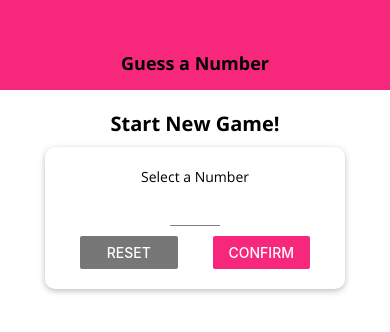
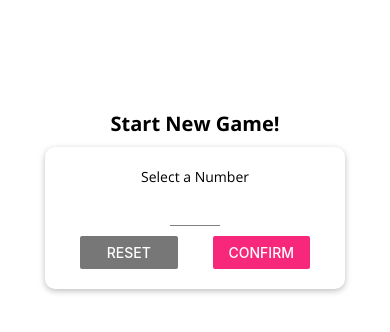
Before and after one commit to pereligins/NumbersGames, a React Native app: screen / in a window 390 px wide. Shown: the top 332 px of the page. Built offline with nearby package versions, Linux system fonts and the light colour scheme.

Commit message:
finish styling

```diff
--- a/App.js
+++ b/App.js
@@ -1,5 +1,5 @@
 import React, {useState} from 'react';
-import {StyleSheet, View} from 'react-native';
+import {SafeAreaView, StyleSheet, View} from 'react-native';
 import Header from "./components/Header";
 import StartGameScreen from "./screen/StartGameScreen";
 import GameScreen from "./screen/GameScreen";
@@ -47,10 +47,10 @@
     }
 
     return (
-        <View style={styles.screen}>
-            <Header title='Guess a Number'/>
-            {content}
-        </View>
+        <SafeAreaView style={styles.screen}>
+                <Header title='Guess a Number'/>
+                {content}
+        </SafeAreaView>
     );
 }
 
--- a/components/Header.js
+++ b/components/Header.js
@@ -1,30 +1,43 @@
 import React from 'react';
-import {View, Text, StyleSheet} from 'react-native';
-import Colors from '../constants/colors'
+import { View, Text, StyleSheet, Platform } from 'react-native';
+
+import TitleText from './TitleText';
+import Colors from '../constants/colors';
 
 const Header = props => {
-    return(
-        <View style={styles.header}>
-            <Text style={styles.headerTitle}>
-                {props.title}
-            </Text>
+    return (
+        <View
+            style={{
+                ...styles.headerBase,
+                ...Platform.select({
+                    ios: styles.headerIOS,
+                    android: styles.headerAndroid
+                })
+            }}
+        >
+            <TitleText style={styles.title}>{props.title}</TitleText>
         </View>
-    )
+    );
 };
 
 const styles = StyleSheet.create({
-    header: {
+    headerBase: {
         width: '100%',
         height: 90,
         paddingTop: 36,
-        backgroundColor: Colors.primary,
         alignItems: 'center',
         justifyContent: 'center'
     },
-    headerTitle: {
-        color: 'black',
-        fontSize: 18,
-        fontFamily: 'open-sans-bold'
+    headerIOS: {
+        backgroundColor: 'white',
+        borderBottomColor: '#ccc',
+        borderBottomWidth: 1
+    },
+    headerAndroid: {
+        backgroundColor: Colors.primary
+    },
+    title: {
+        color: Platform.OS === 'ios' ? Colors.primary : 'white'
     }
 });
 
--- a/components/MainButton.js
+++ /dev/null
@@ -1,30 +0,0 @@
-import React from 'react';
-import {View, Text, StyleSheet, TouchableOpacity} from 'react-native';
-
-import colors from "../constants/colors";
-
-const MainButton = props => {
-    return <TouchableOpacity activeOpacity={0.8} onPress={props.onPress}>
-        <View style={styles.button}>
-            <Text style={styles.buttonText}>{props.children}</Text>
-        </View>
-    </TouchableOpacity>
-};
-
-const styles = StyleSheet.create({
-    button: {
-        backgroundColor: colors.primary,
-        paddingVertical: 12,
-        paddingHorizontal: 30,
-        borderRadius: 25
-    },
-    buttonText: {
-        color: 'white',
-        fontFamily: 'open-sans',
-        fontSize: 18
-
-    }
-
-});
-
-export default MainButton;
```
Also changed, not shown: components/MainButton.android.js (added, +49 -0 lines), components/MainButton.ios.js (added, +30 -0 lines).
